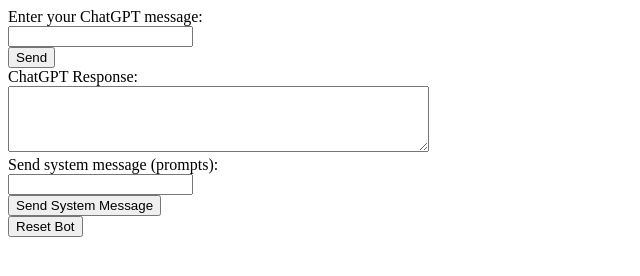
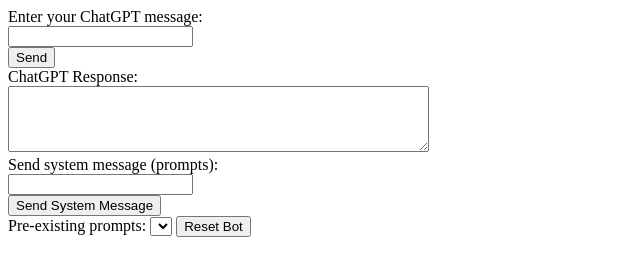
Before and after one commit to ElliNet13/ElliNet13.github.io, a plain HTML site: page chatgpt/index.html in a window 1280 px wide. Shown: the whole page, without its empty margins (0-640 px from the left). Drawn offline with Linux system fonts and the light colour scheme.

Commit message:
Dripdown

```diff
--- a/chatgpt/index.html
+++ b/chatgpt/index.html
@@ -16,7 +16,8 @@
   <label for="systemMessage">Send system message (prompts):</label><br>
   <input type="text" id="systemMessage"><br>
   <button onclick="sendSystemMessage()">Send System Message</button><br>
-
+  <label for="dropdown">Pre-existing prompts:</label>
+<select id="dropdown" onchange="updateInput(this.value)"></select>
   <button onclick="resetBot()">Reset Bot</button>
 </body>
 <script src="script.js"></script>
```
